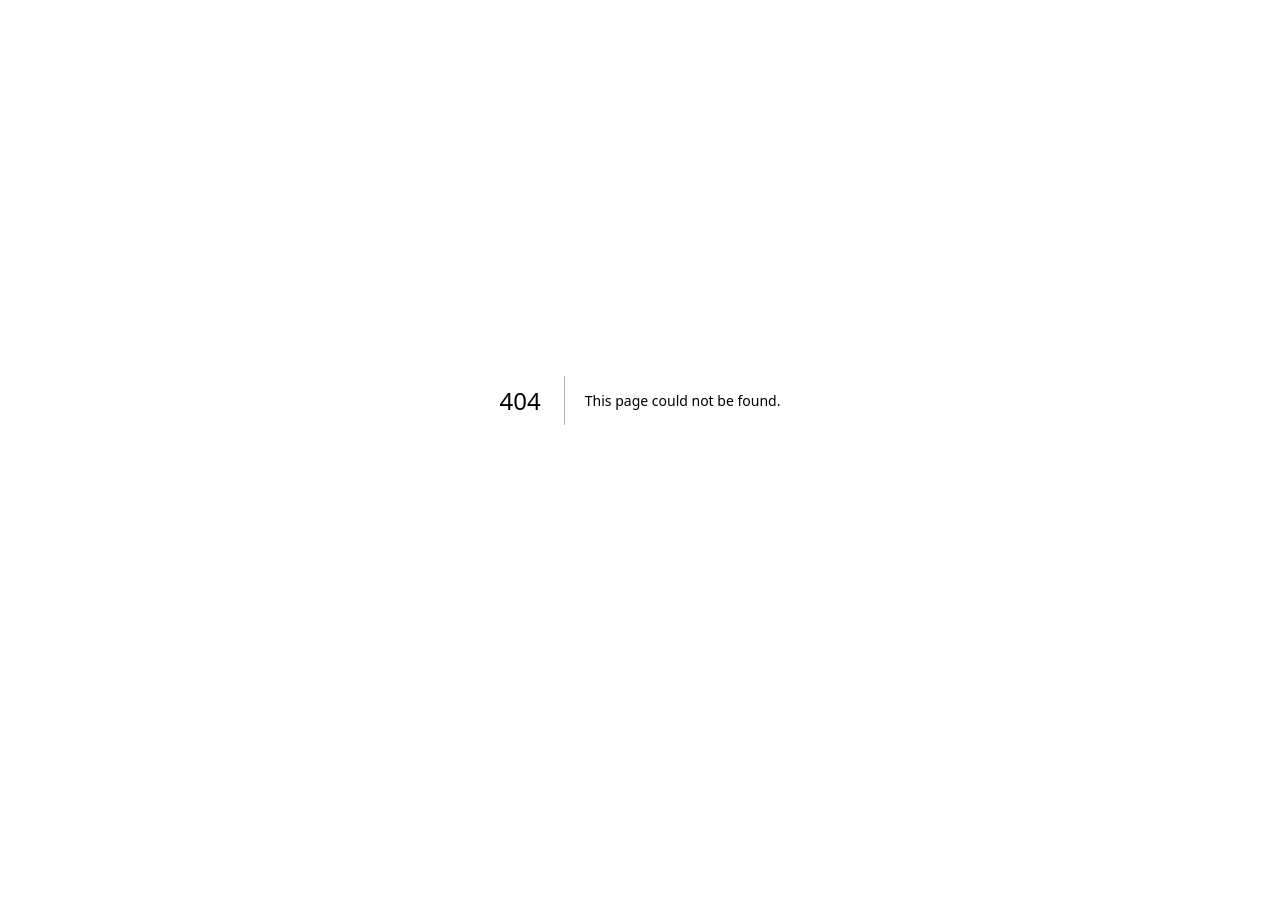
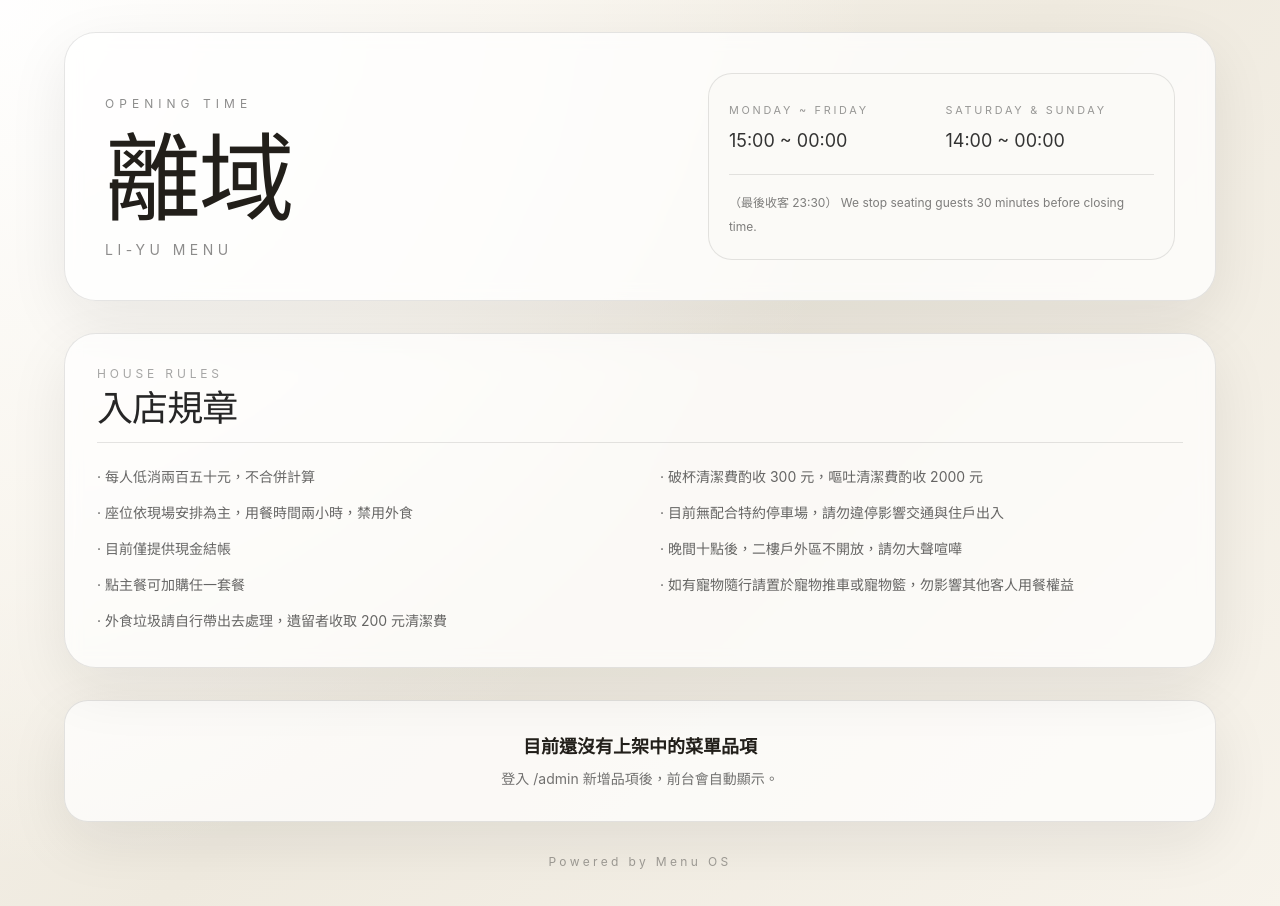
Before and after one commit to chibubu0u0/menu-os, a Next.js app: page / in a window 1280 px wide. Before the commit this address had no page. Shown: the top 906 px of the page. Before the commit the page ends 800 px from the top, so only its background shows below. Built offline with nearby package versions, Linux system fonts and the light colour scheme; no server answers; the database is empty.

Commit message:
Add files via upload

```diff
--- /dev/null
+++ b/app/page.tsx
@@ -0,0 +1,102 @@
+import MenuBrowser from '@/components/MenuBrowser'
+import { hasSupabaseEnv, MenuItem, supabase } from '@/lib/supabase'
+
+export const dynamic = 'force-dynamic'
+export const revalidate = 0
+
+async function getMenuItems() {
+  if (!hasSupabaseEnv) return []
+
+  const { data, error } = await supabase
+    .from('menu_items')
+    .select('*')
+    .eq('available', true)
+    .order('sort_order', { ascending: true })
+    .order('created_at', { ascending: true })
+
+  if (error) {
+    console.error(error)
+    return []
+  }
+
+  return (data || []) as MenuItem[]
+}
+
+export default async function MenuPage() {
+  const restaurantName = process.env.NEXT_PUBLIC_RESTAURANT_NAME || '離域'
+  const subtitle = process.env.NEXT_PUBLIC_RESTAURANT_SUBTITLE || 'Li-Yu Menu'
+  const items = await getMenuItems()
+
+  return (
+    <main className="min-h-screen px-5 py-8 sm:px-8 lg:px-12">
+      <section className="mx-auto flex max-w-6xl flex-col gap-8">
+        <header className="rounded-[2rem] border border-black/10 bg-white/75 p-7 shadow-soft backdrop-blur md:p-10">
+          <div className="grid gap-8 lg:grid-cols-[1.1fr_0.9fr] lg:items-end">
+            <div>
+              <p className="mb-4 text-xs uppercase tracking-[0.42em] text-black/45">Opening Time</p>
+              <h1 className="font-serif text-6xl leading-none tracking-tight md:text-8xl">{restaurantName}</h1>
+              <p className="mt-4 text-sm uppercase tracking-[0.32em] text-black/45">{subtitle}</p>
+            </div>
+
+            <div className="rounded-3xl border border-black/10 bg-[#fbfaf7] p-5 text-sm leading-8 text-black/65">
+              <div className="grid gap-2 sm:grid-cols-2 lg:grid-cols-1 xl:grid-cols-2">
+                <p>
+                  <span className="block text-[0.68rem] uppercase tracking-[0.25em] text-black/40">Monday ~ Friday</span>
+                  <span className="text-lg text-black/80">15:00 ~ 00:00</span>
+                </p>
+                <p>
+                  <span className="block text-[0.68rem] uppercase tracking-[0.25em] text-black/40">Saturday & Sunday</span>
+                  <span className="text-lg text-black/80">14:00 ~ 00:00</span>
+                </p>
+              </div>
+              <p className="mt-4 border-t border-black/10 pt-4 text-xs leading-6 text-black/50">
+                （最後收客 23:30） We stop seating guests 30 minutes before closing time.
+              </p>
+            </div>
+          </div>
+        </header>
+
+        <section className="rounded-[2rem] border border-black/10 bg-white/70 p-6 text-sm leading-7 text-black/60 shadow-soft backdrop-blur md:p-8">
+          <div className="mb-5 border-b border-black/10 pb-4">
+            <p className="mb-2 text-xs uppercase tracking-[0.32em] text-black/35">House Rules</p>
+            <h2 className="font-serif text-4xl leading-none tracking-tight text-black/85">入店規章</h2>
+          </div>
+
+          <div className="grid gap-x-10 gap-y-2 md:grid-cols-2">
+            <ul className="space-y-2">
+              <li>‧ 每人低消兩百五十元，不合併計算</li>
+              <li>‧ 座位依現場安排為主，用餐時間兩小時，禁用外食</li>
+              <li>‧ 目前僅提供現金結帳</li>
+              <li>‧ 點主餐可加購任一套餐</li>
+              <li>‧ 外食垃圾請自行帶出去處理，遺留者收取 200 元清潔費</li>
+            </ul>
+
+            <ul className="space-y-2">
+              <li>‧ 破杯清潔費酌收 300 元，嘔吐清潔費酌收 2000 元</li>
+              <li>‧ 目前無配合特約停車場，請勿違停影響交通與住戶出入</li>
+              <li>‧ 晚間十點後，二樓戶外區不開放，請勿大聲喧嘩</li>
+              <li>‧ 如有寵物隨行請置於寵物推車或寵物籃，勿影響其他客人用餐權益</li>
+            </ul>
+          </div>
+        </section>
+
+        {!hasSupabaseEnv && (
+          <div className="rounded-3xl border border-amber-300 bg-amber-50 p-5 text-sm leading-7 text-amber-900">
+            尚未設定 Supabase 環境變數。請複製 <strong>.env.example</strong> 成 <strong>.env.local</strong>，並填入你的 Supabase URL 與 Anon Key。
+          </div>
+        )}
+
+        {hasSupabaseEnv && items.length === 0 && (
+          <div className="rounded-3xl border border-black/10 bg-white/70 p-8 text-center shadow-soft">
+            <p className="text-lg font-semibold">目前還沒有上架中的菜單品項</p>
+            <p className="mt-2 text-sm text-black/55">登入 /admin 新增品項後，前台會自動顯示。</p>
+          </div>
+        )}
+
+        {items.length > 0 && <MenuBrowser items={items} />}
+
+        <footer className="pb-6 text-center text-xs tracking-[0.28em] text-black/35">Powered by Menu OS</footer>
+      </section>
+    </main>
+  )
+}
```
